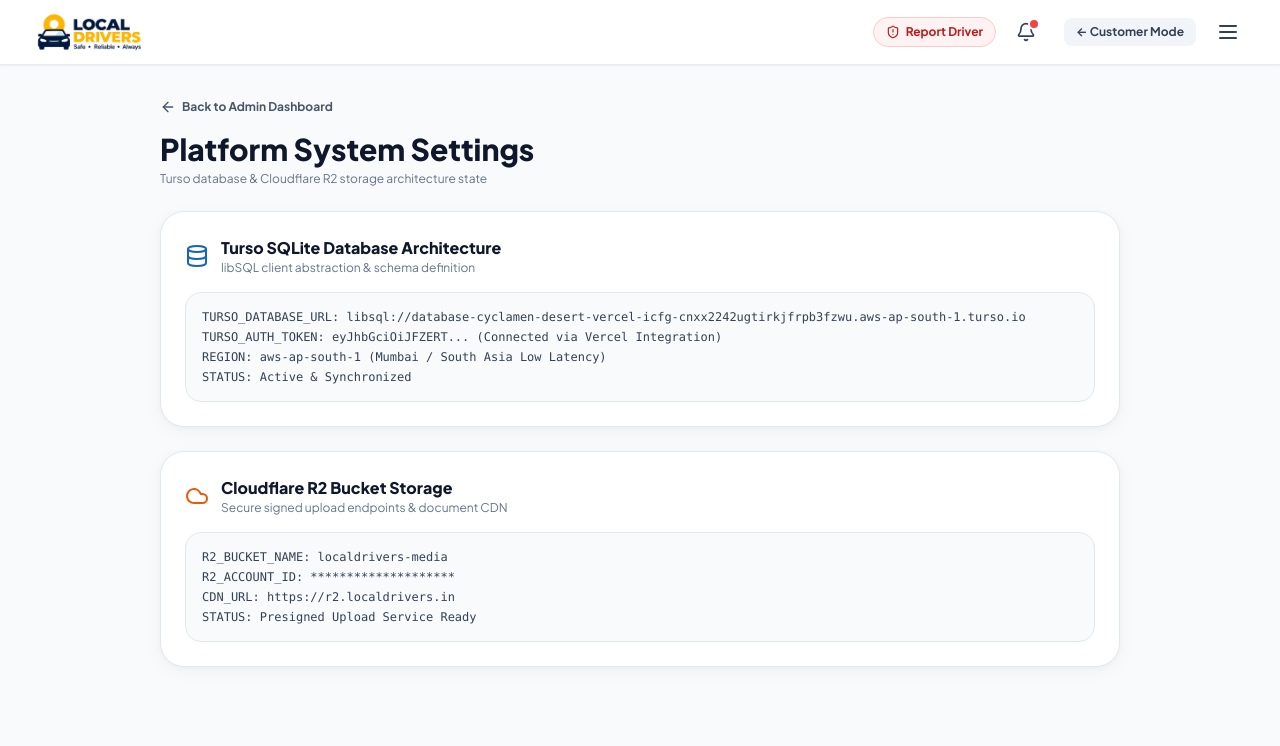
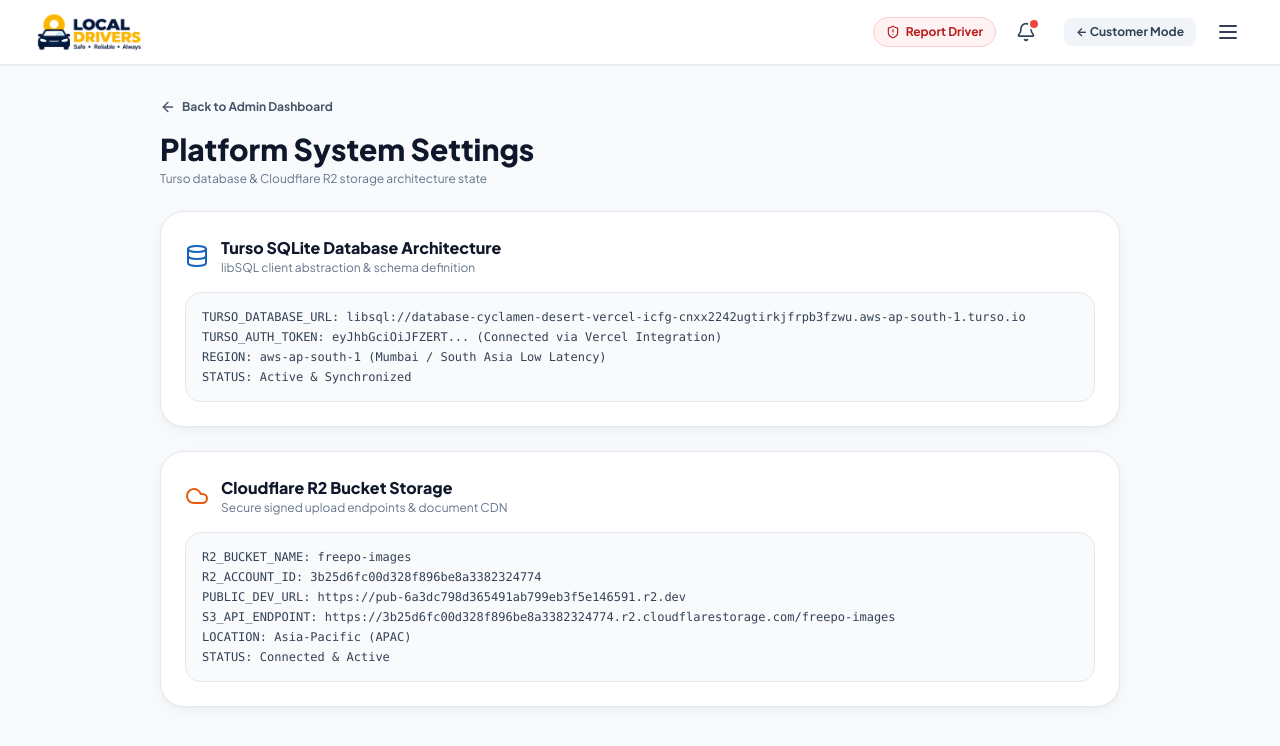
Before and after one commit to henmythos/localdrivers-app, a React (Vite) app: page /admin/settings in a window 1280 px wide. Shown: the top 746 px of the page. Built offline with nearby package versions, Linux system fonts and the light colour scheme; no server answers.

Commit message:
feat(storage): connect Cloudflare R2 bucket freepo-images with public dev URL and S3 API endpoints

```diff
--- a/src/pages/admin/AdminSettingsPage.tsx
+++ b/src/pages/admin/AdminSettingsPage.tsx
@@ -50,10 +50,12 @@
           </div>
 
           <div className="bg-slate-50 p-4 rounded-2xl border border-slate-200 text-xs font-mono space-y-1 text-slate-700">
-            <div>R2_BUCKET_NAME: localdrivers-media</div>
-            <div>R2_ACCOUNT_ID: ********************</div>
-            <div>CDN_URL: https://r2.localdrivers.in</div>
-            <div>STATUS: Presigned Upload Service Ready</div>
+            <div>R2_BUCKET_NAME: freepo-images</div>
+            <div>R2_ACCOUNT_ID: 3b25d6fc00d328f896be8a3382324774</div>
+            <div>PUBLIC_DEV_URL: https://pub-6a3dc798d365491ab799eb3f5e146591.r2.dev</div>
+            <div>S3_API_ENDPOINT: https://3b25d6fc00d328f896be8a3382324774.r2.cloudflarestorage.com/freepo-images</div>
+            <div>LOCATION: Asia-Pacific (APAC)</div>
+            <div>STATUS: Connected & Active</div>
           </div>
         </div>
       </div>
--- a/src/services/storage.ts
+++ b/src/services/storage.ts
@@ -38,13 +38,14 @@
     return {
       url: demoUrl,
       key,
-      bucket: process.env.R2_BUCKET_NAME || 'localdrivers-media-prod',
+      bucket: process.env.R2_BUCKET_NAME || 'freepo-images',
       uploadedAt: new Date().toISOString(),
     };
   },
 
-  // Generates placeholder R2 URL for documentation
+  // Generates public R2 URL for documents & photos
   getStorageUrl(key: string): string {
-    return `https://r2.localdrivers.in/${key}`;
+    const publicUrl = process.env.VITE_R2_PUBLIC_URL || 'https://pub-6a3dc798d365491ab799eb3f5e146591.r2.dev';
+    return `${publicUrl}/${key}`;
   }
 };
```
